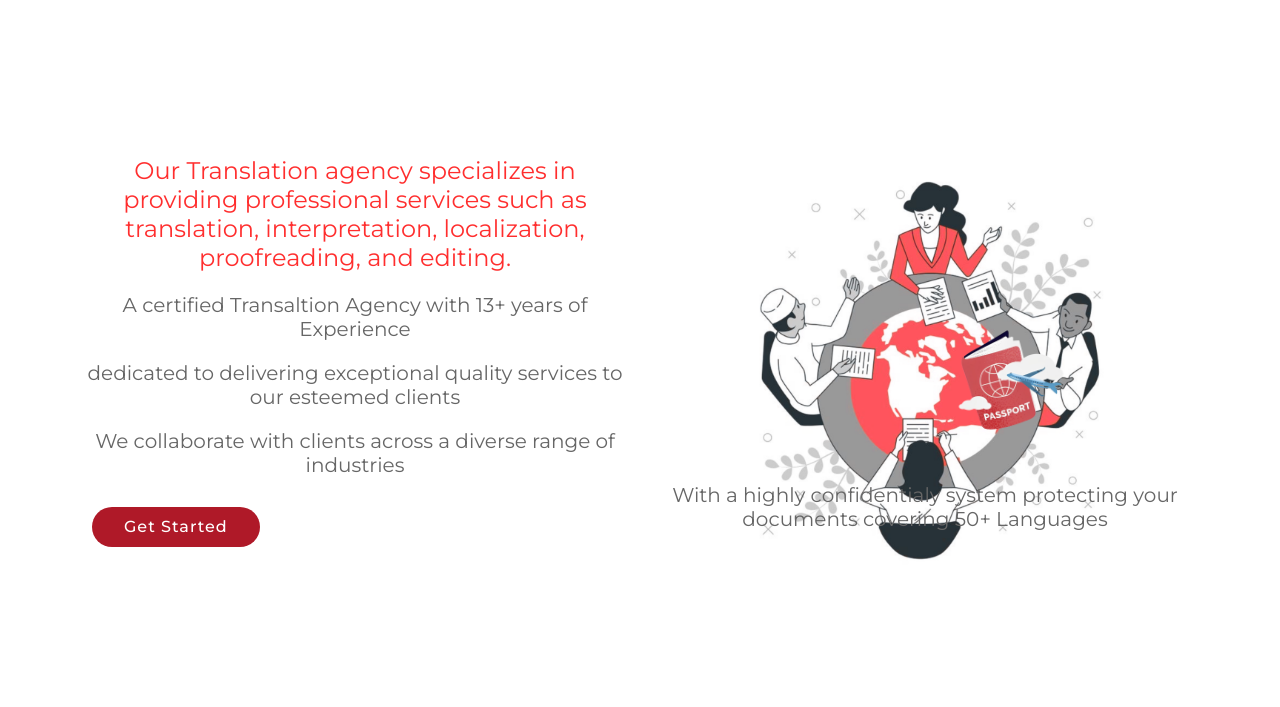
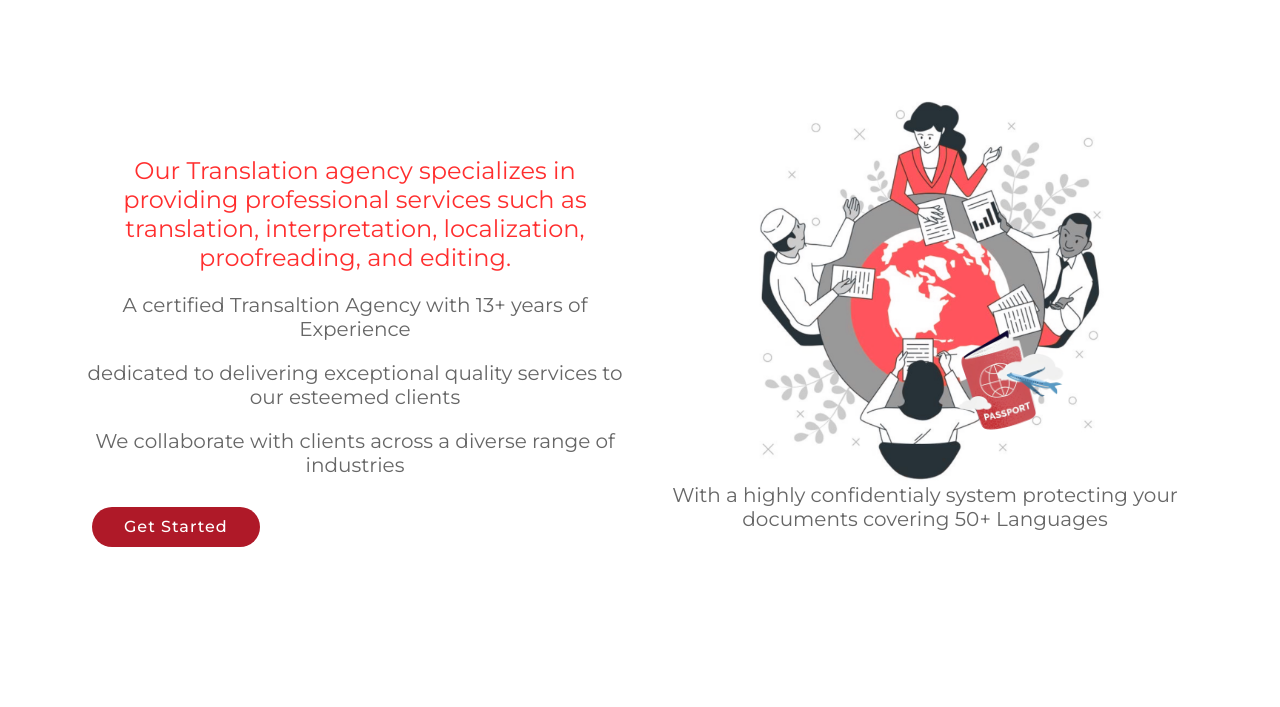
Before and after one commit to GhiaBm/FinalDarAlTarjama, a plain HTML site: page index.html in a window 1280 px wide. Shown: the part 93-800 px from the top of the page. Drawn offline with nearby package versions, Linux system fonts and the light colour scheme; files whose address does not match are found by name.

Commit message:
Update index.html

```diff
--- a/index.html
+++ b/index.html
@@ -107,7 +107,7 @@
           </div>
         </div>
         <div class="col-lg-6 order-1 order-lg-2 hero-img" style="position:relative; top:100px;" data-aos="zoom-in" data-aos-delay="200">
-          <img src="Untitled design (3).png" style="width: 400px; position:relative;" class="img-fluid animated" alt="">
+          <img src="Untitled design (3).png"   style="width: 400px; top: -80px; position: relative;" class="img-fluid animated" alt="">
           <img src="Passport_textured__1_-removebg-preview.png" data-aos="fade-up" data-aos-delay="700" style="  width: 20%;
           position: absolute;
           top: 150px;
```
